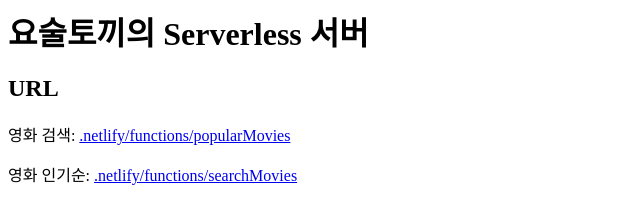
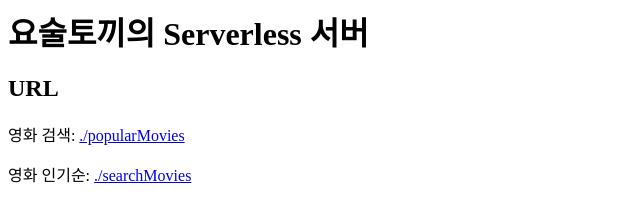
Before and after one commit to wzrabbit/serverless-movie-review, a website: page index.html in a window 1280 px wide. Shown: the whole page, without its empty margins (0-640 px from the left). Drawn offline with Linux system fonts and the light colour scheme.

Commit message:
feat: 주소 단순화

```diff
--- a/index.html
+++ b/index.html
@@ -10,15 +10,11 @@
     <h2>URL</h2>
     <p>
       영화 검색:
-      <a href=".netlify/functions/popularMovies"
-        >.netlify/functions/popularMovies</a
-      >
+      <a href="./popularMovies">./popularMovies</a>
     </p>
     <p>
       영화 인기순:
-      <a href=".netlify/functions/searchMovies"
-        >.netlify/functions/searchMovies</a
-      >
+      <a href="./searchMovies">./searchMovies</a>
     </p>
   </body>
 </html>
```
Also changed, not shown: netlify.toml.
